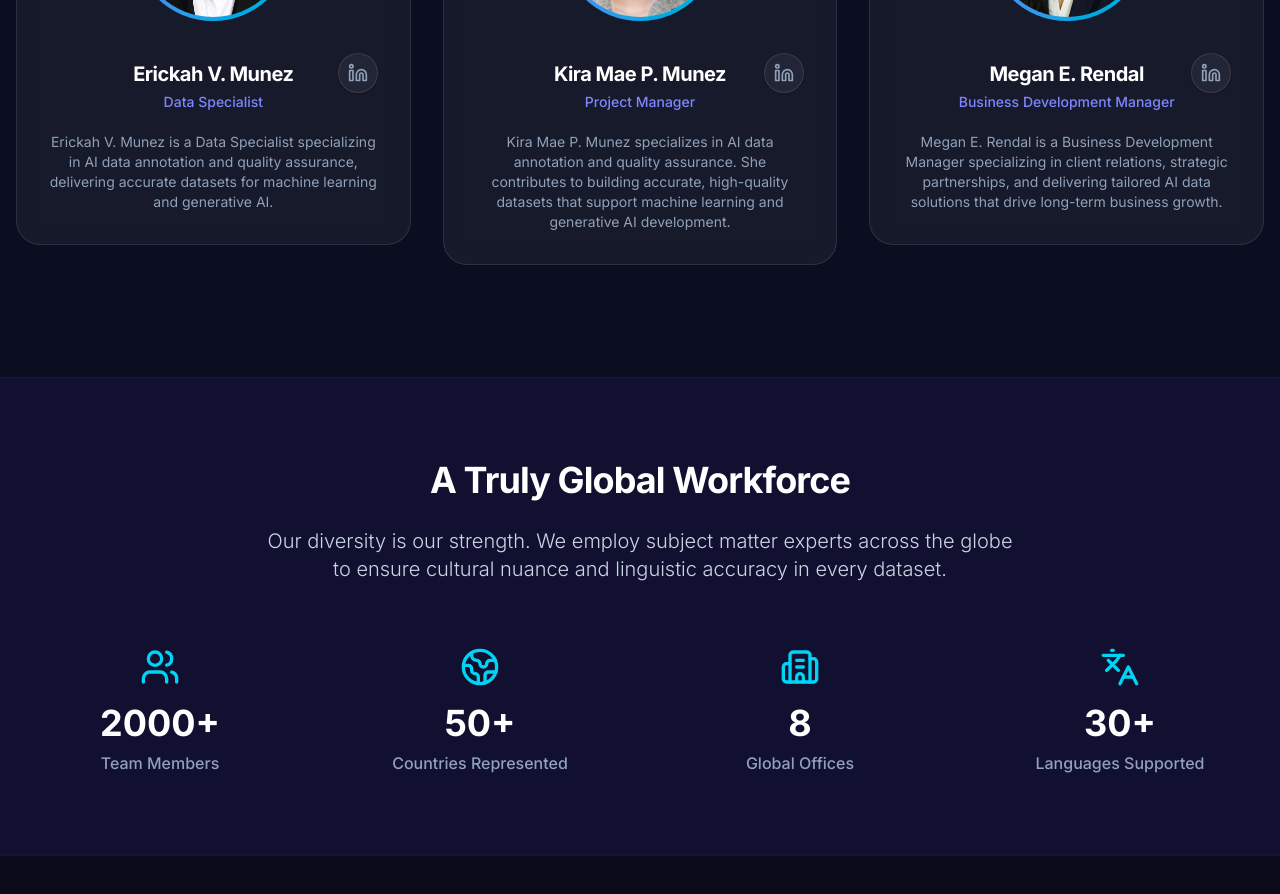
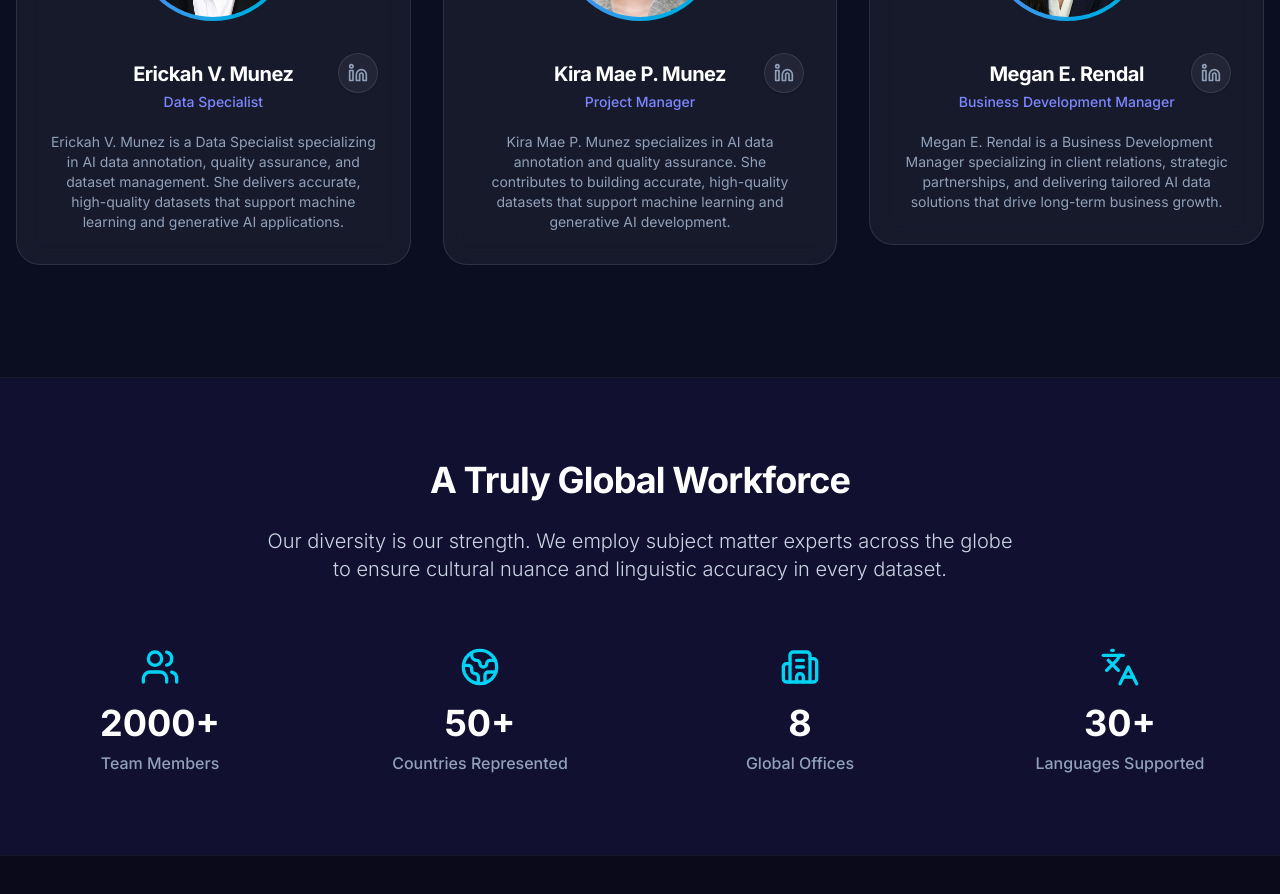
Before and after one commit to liyakathaalikt-oss/loopernode, a Next.js app: page /about in a window 1280 px wide. Shown: the part 4160-5054 px from the top of the page. Built offline with nearby package versions, Linux system fonts and the light colour scheme; a web font is replaced by a local one.

Commit message:
content: revise Erickah V. Munez biography

```diff
--- a/content/team.ts
+++ b/content/team.ts
@@ -26,7 +26,7 @@ export const teamMembers = [
   {
     name: "Erickah V. Munez",
     role: "Data Specialist",
-    bio: "Erickah V. Munez is a Data Specialist specializing in AI data annotation and quality assurance, delivering accurate datasets for machine learning and generative AI.",
+    bio: "Erickah V. Munez is a Data Specialist specializing in AI data annotation, quality assurance, and dataset management. She delivers accurate, high-quality datasets that support machine learning and generative AI applications.",
     image: "/images/erickah.jpg",
     linkedin: "https://linkedin.com",
     twitter: "https://twitter.com"
```
